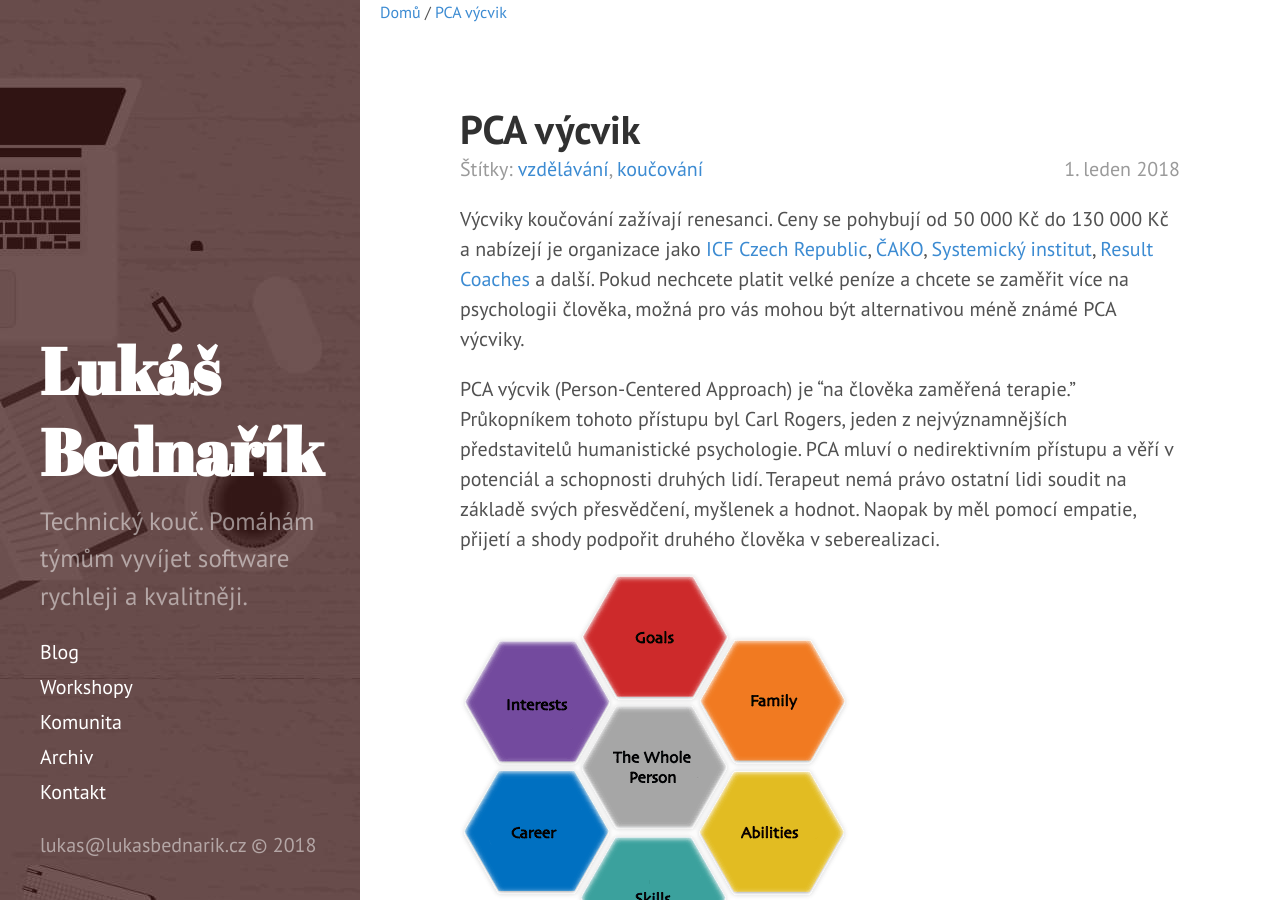
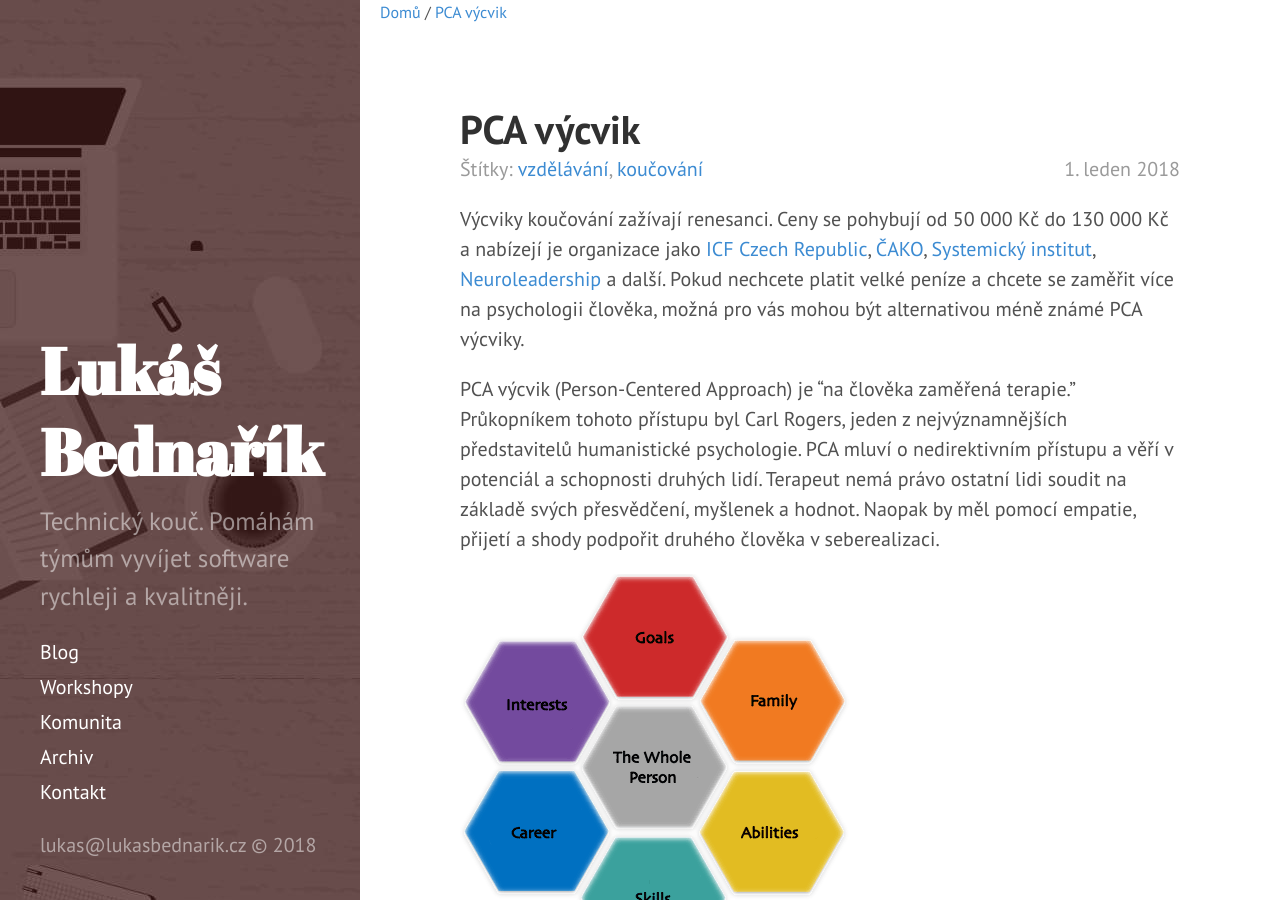
Before and after one commit to lukasbednarik/lukasbednarik.cz, a Jekyll site: the page built from _posts/2018-01-01-pca-vycvik.md, in a window 1280 px wide and 900 px high. Built offline with Jekyll 4.4.1, drawn with Linux system fonts in a browser that asks for light colours.

Commit message:
fixed broken links

```diff
--- a/_posts/2018-01-01-pca-vycvik.md
+++ b/_posts/2018-01-01-pca-vycvik.md
@@ -9,7 +9,7 @@
 [ICF Czech Republic](https://www.coachfederation.cz/cz/certifikace.html),
 [ČAKO](http://www.cako.cz/cs/vyber-kouce/akreditovane-vycviky/),
 [Systemický institut](http://www.systemicky-institut.cz/cs/vycvik-koucovani-2/),
-[Result Coaches](http://www.resultscoaches.cz/studijni-programy) a další.
+[Neuroleadership](https://www.neuroleadership.cz) a další.
 Pokud nechcete platit velké peníze a chcete se zaměřit více na psychologii člověka,
 možná pro vás mohou být alternativou méně známé PCA výcviky.
 
```
Also changed, not shown: _posts/2017-05-01-konference-2017.md (+1 -1 lines).
